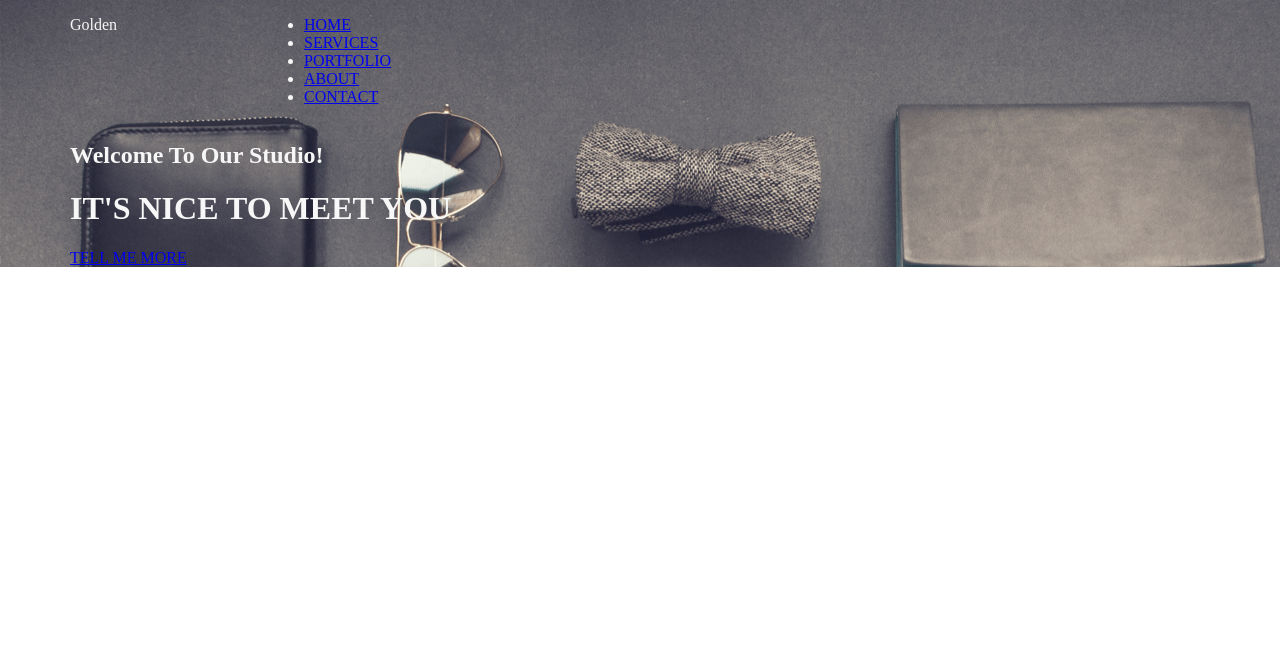
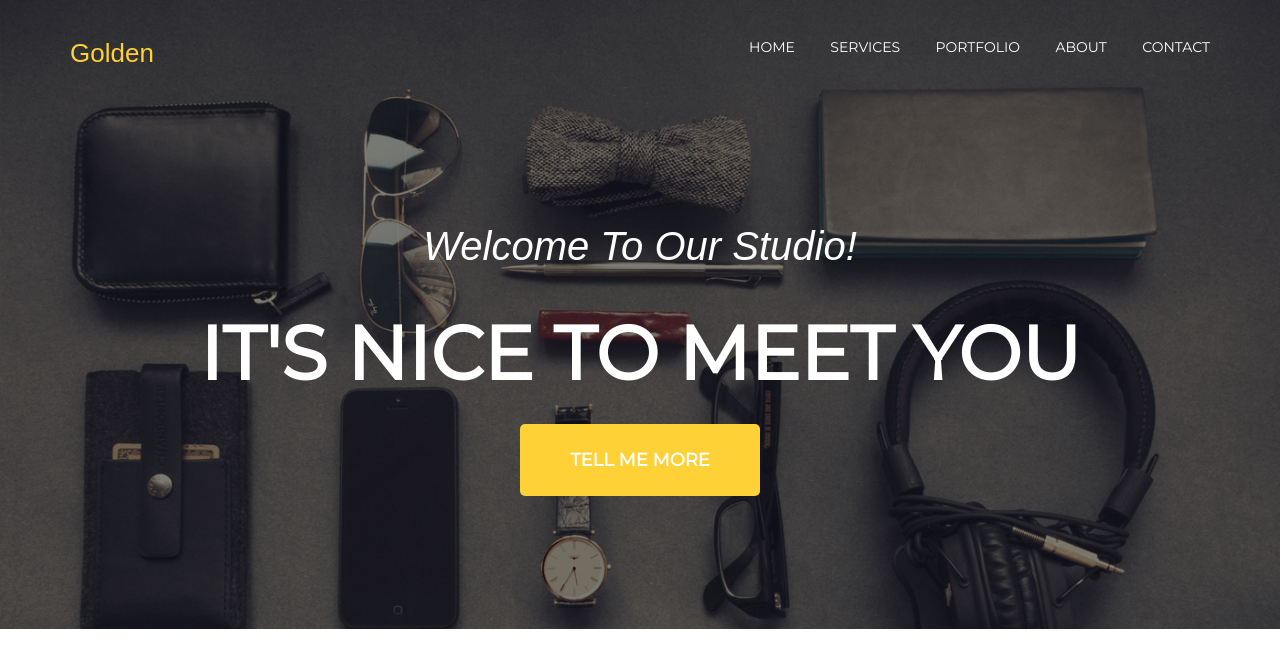
Before and after one commit to jerzy-jarczynski/golden-landing, a plain HTML site: page index.html in a window 1280 px wide. Drawn offline with Linux system fonts and the light colour scheme; a web font is replaced by a local one.

Commit message:
Add reset for CSS and HTML/CSS for header section (without RWD)

```diff
--- a/index.html
+++ b/index.html
@@ -10,6 +10,7 @@
     <link rel="preconnect" href="https://fonts.gstatic.com" crossorigin>
     <link href="https://fonts.googleapis.com/css2?family=Montserrat&family=Roboto+Slab&display=swap" rel="stylesheet">
     <link rel="stylesheet" href="vendor/bootstrap-grid.css">
+    <link rel="stylesheet" href="vendor/reset.css">
     <link rel="stylesheet" href="css/style.css">
     <title>Task Runner Project</title>
 </head>
@@ -17,12 +18,12 @@
     <header>
         <nav>
             <div class="container">
-                <div class="row">
+                <div class="row justify-content-between">
                     <div class="col-2">
                         <p class="logo">Golden</p>
                     </div>
-                    <div class="col-8">
-                        <ul class="menu">
+                    <div class="col-8 col-lg-5">
+                        <ul class="menu d-flex justify-content-between">
                             <li><a href="#">HOME</a></li>
                             <li><a href="#">SERVICES</a></li>
                             <li><a href="#">PORTFOLIO</a></li>
@@ -37,7 +38,7 @@
             <div class="intro">
                 <h2>Welcome To Our Studio!</h2>
                 <h1>IT'S NICE TO MEET YOU</h1>
-                <a href="#" class="btn btn-intro">TELL ME MORE</a>
+                <a href="#" class="btn-intro">TELL ME MORE</a>
             </div>
         </div>
     </header>
--- a/sass/style.scss
+++ b/sass/style.scss
@@ -18,10 +18,11 @@ $color-gray: #777777;
 $color-darker-gray: #737373;
 $color-footer: #555555;
 $color-light: #f7f7f7;
+$color-white: #ffffff;
 
 /* Globals */
 
-body {
+body, p, h1, h2, h3, h4, h5, h6, ul, ol {
     padding: 0;
     margin: 0;
 }
@@ -29,8 +30,84 @@ body {
 /* Header */
 
 header {
+    position: relative;
+}
+header::before {
+    content: "";
+    position: absolute;
+    top: 0;
+    left: 0;
+    width: 100%;
+    height: 100%;
+    z-index: -1;
     background-image: url("../images/hero.png");
-    color: $color-light;
+    background-color: #948F82;
+    background-position: center;
+    background-repeat: no-repeat;
+    background-size: cover;
+    filter: brightness(50%);
 }
 
 /* Navigation */
+
+nav {
+    padding-top: 40px;
+}
+
+.logo {
+    font-family: $text-logo;
+    font-size: $font-l;
+    color: $color-yellow;
+}
+
+.menu {
+    width: 100%;
+}
+
+.menu li {
+    font-family: $text-sans;
+    font-size: $font-xs;
+    font-weight: 400;
+
+    a {
+        text-decoration: none;
+        color: $color-white;
+    }
+}
+
+/* Intro */
+
+.intro {
+    text-align: center;
+    color: $color-white;
+    padding: 160px 0;
+
+    h2 {
+        font-family: $text-serif;
+        font-size: $font-xl;
+        font-style: italic;
+    }
+
+    h1 {
+        font-family: $text-sans;
+        font-size: $font-xxl;
+        font-weight: 700;
+        margin: 50px 0 60px;
+    }
+
+    .btn-intro {
+        background-color: $color-yellow;
+        color: $color-white;
+        padding: 25px 50px;
+        text-decoration: none;
+        font-family: $text-sans;
+        font-weight: 700;
+        font-size: $font-m;
+        border-radius: 5px;
+        transition: all .5s;
+    }
+
+    .btn-intro:hover {
+        background-color: #204F89;
+    }
+}
```
Also changed, not shown: css/style.css, vendor/reset.css (added), 1 other file.
